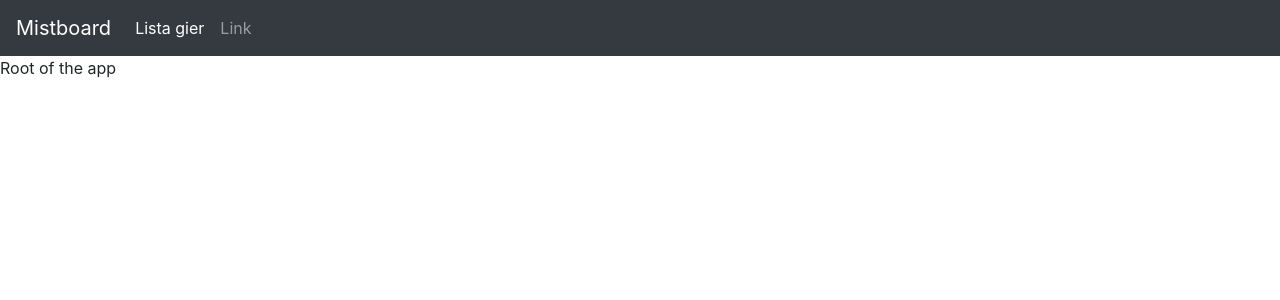
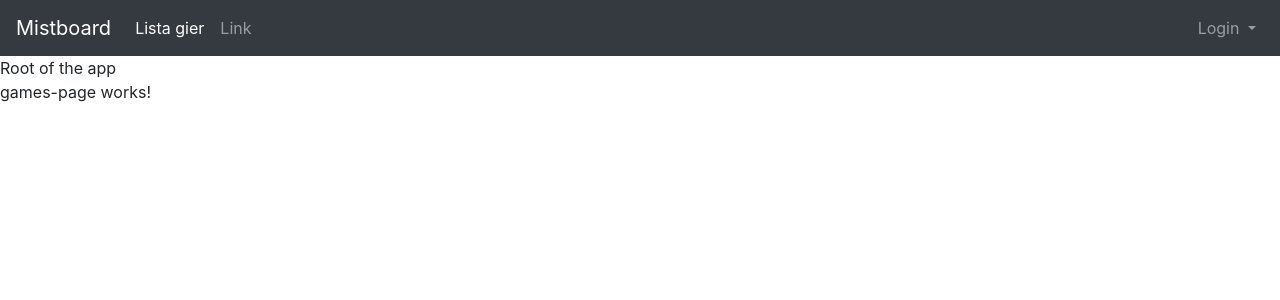
Before and after one commit to jakubklimek97/Mistboard, an Angular app in the folder frontend/mistboard/: page /games in a window 1280 px wide. Shown: the top 300 px of the page. Built offline with nearby package versions, Linux system fonts and the light colour scheme.

Commit message:
Menu kinda works, added routing

```diff
--- a/frontend/mistboard/src/app/app.component.html
+++ b/frontend/mistboard/src/app/app.component.html
@@ -1,2 +1,3 @@
 <app-menu></app-menu>
 Root of the app
+<router-outlet></router-outlet>
--- /dev/null
+++ b/frontend/mistboard/src/app/app.service.ts
@@ -0,0 +1,20 @@
+import { Injectable } from '@angular/core';
+
+@Injectable({
+  providedIn: 'root'
+})
+export class AppService {
+  private isLogged: boolean;
+  private userName: string;
+  constructor() {
+      this.isLogged = false;
+      this.userName = 'User';
+  }
+
+  getUsername(): string {
+      return this.isLogged ? this.userName : 'Guest';
+  }
+  public isSignedIn(): boolean{
+    return this.isLogged;
+  }
+}
--- /dev/null
+++ b/frontend/mistboard/src/app/games-page/games-page.component.html
@@ -0,0 +1 @@
+<p>games-page works!</p>
--- /dev/null
+++ b/frontend/mistboard/src/app/games-page/games-page.component.ts
@@ -0,0 +1,15 @@
+import { Component, OnInit } from '@angular/core';
+
+@Component({
+  selector: 'app-games-page',
+  templateUrl: './games-page.component.html',
+  styleUrls: ['./games-page.component.css']
+})
+export class GamesPageComponent implements OnInit {
+
+  constructor() { }
+
+  ngOnInit() {
+  }
+
+}
--- a/frontend/mistboard/src/app/menu/menu.component.html
+++ b/frontend/mistboard/src/app/menu/menu.component.html
@@ -14,6 +14,25 @@
         <a class="nav-link" href="#">Link</a>
       </li>
     </ul>
-
+    <ul class="navbar-nav ml-auto">
+      <li class="nav-item dropdown">
+        <a class="nav-link dropdown-toggle" href="#"  id="userDropdown"
+           data-toggle="dropdown" aria-haspopup="true"
+            aria-expanded="false">
+          {{appService.isSignedIn() ? appService.getUsername() : 'Login'}}
+        </a>
+        <div class="dropdown-menu" aria-labelledby="userDropdownMenu">
+          <a *ngIf="appService.isSignedIn()" href="#" class="dropdown-item">
+            Logout
+          </a>
+          <a *ngIf="!appService.isSignedIn()" href="#" class="dropdown-item">
+            Sign in
+          </a>
+          <a *ngIf="!appService.isSignedIn()" href="#" class="dropdown-item">
+            Sign up
+          </a>
+        </div>
+      </li>
+    </ul>
   </div>
 </nav>
--- a/frontend/mistboard/src/app/menu/menu.component.ts
+++ b/frontend/mistboard/src/app/menu/menu.component.ts
@@ -1,4 +1,5 @@
 import { Component, OnInit } from '@angular/core';
+import {AppService} from "../app.service";
 
 @Component({
   selector: 'app-menu',
@@ -6,8 +7,10 @@ import { Component, OnInit } from '@angular/core';
   styleUrls: ['./menu.component.css']
 })
 export class MenuComponent implements OnInit {
-
-  constructor() { }
+  appService: AppService;
+  constructor(appService: AppService) {
+    this.appService = appService;
+  }
 
   ngOnInit() {
   }
```
Also changed, not shown: frontend/mistboard/src/app/app-routing.module.ts (added, +17 -0 lines), frontend/mistboard/src/app/app.module.ts (+6 -2 lines), frontend/mistboard/src/app/games-page/games-page.component.css (added), 2 other files (tests, documents, lock files or other folders).
